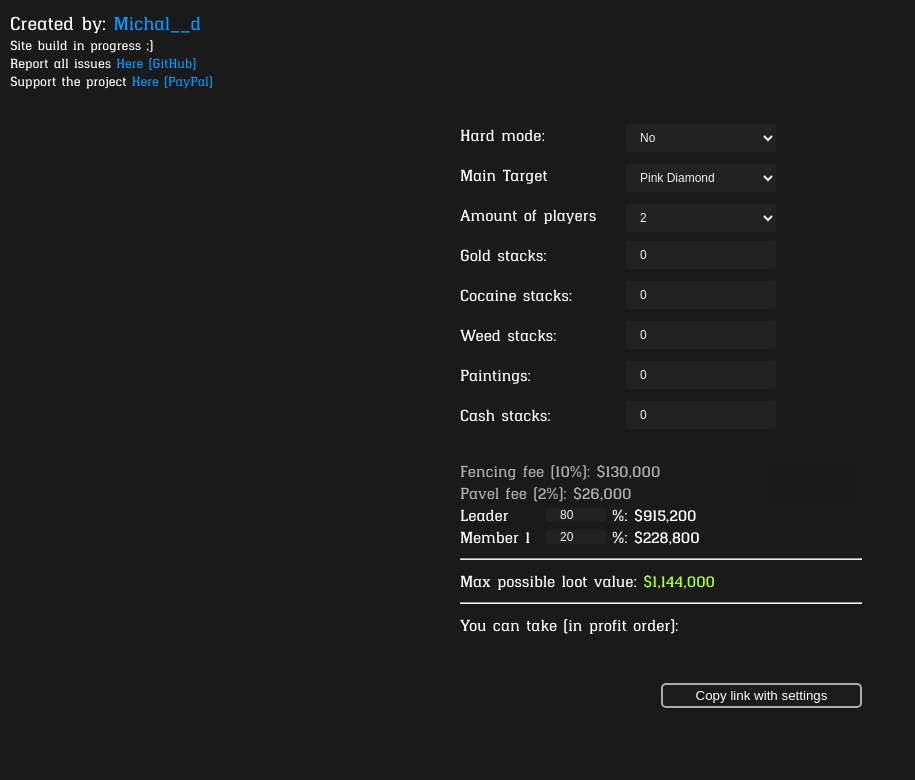
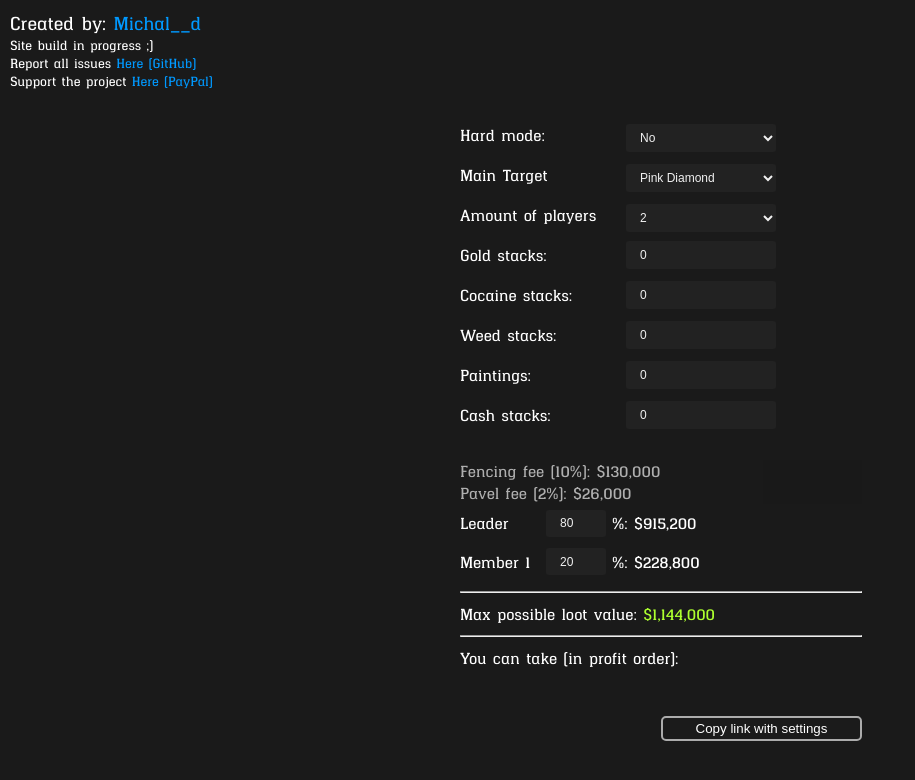
Before and after one commit to MichalD96/Perico-heist-goods-counter, a plain HTML site: page index.html in a window 1280 px wide. Shown: the whole page, without its empty margins (0-915 px from the left). Drawn offline with Linux system fonts and the light colour scheme.

Commit message:
Increase input height

```diff
--- a/css/style.css
+++ b/css/style.css
@@ -63,6 +63,7 @@ body {
 .custom-input-narrow {
   display: flex;
   width: 100%;
+  height: 2.4rem;
   justify-content: space-between;
   align-items: center;
   align-content: center;
```
